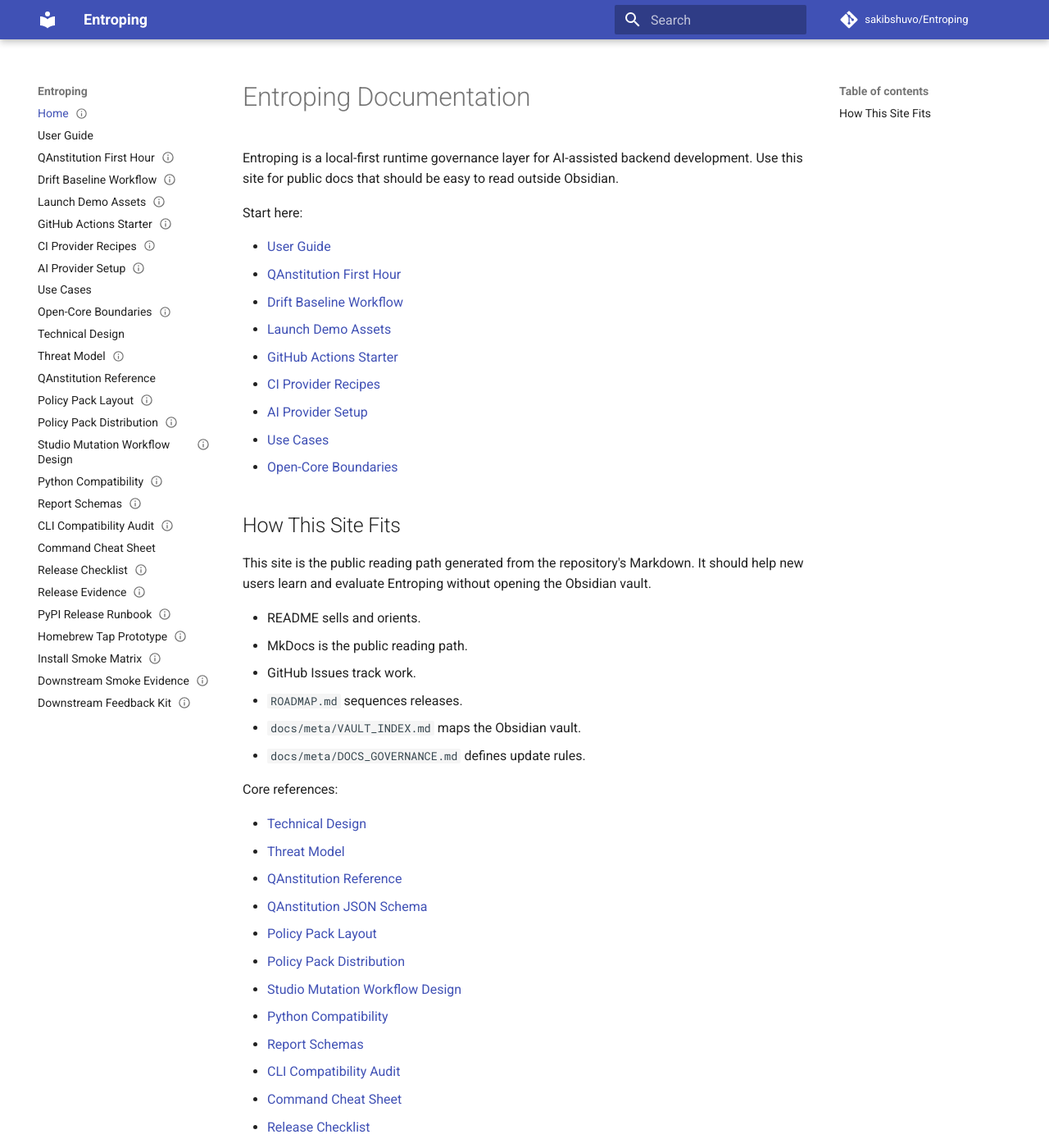
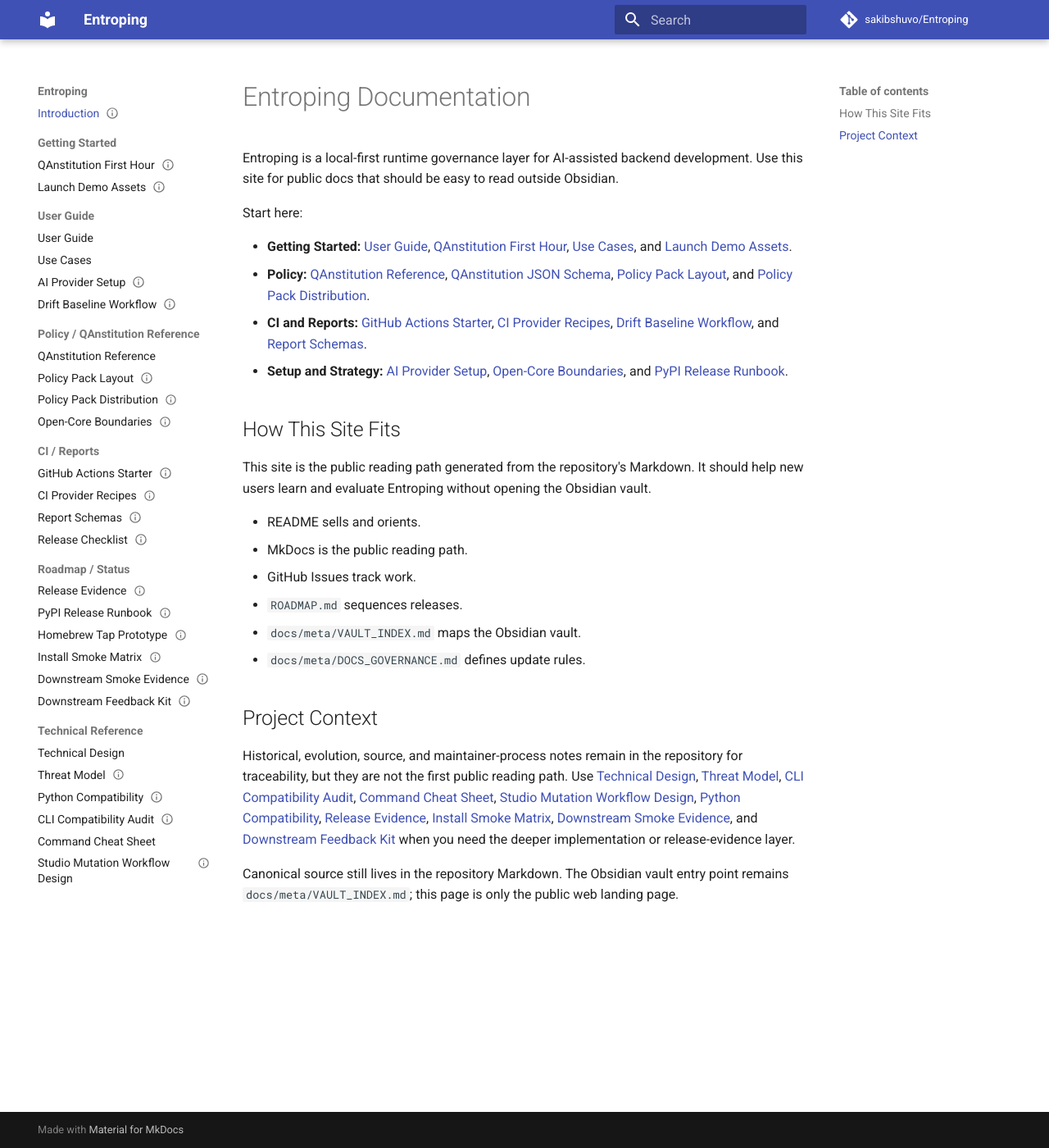
Before and after one commit to sakibshuvo/Entroping, an MkDocs documentation site: the page built from docs/index.md, in a window 1280 px wide and 1400 px high. Shown: the whole window at 82% size. Built offline with MkDocs 1.6.1 and Material for MkDocs 9.7.7, drawn with Linux system fonts in a browser that asks for light colours; comment, search, counter and statistics services are not loaded.

Commit message:
docs(public): slim launch docs path (#356)

```diff
--- a/docs/index.md
+++ b/docs/index.md
@@ -15,15 +15,21 @@ Obsidian.
 
 Start here:
 
-- [User Guide](user/USER_GUIDE.md)
-- [QAnstitution First Hour](user/QANSTITUTION_FIRST_HOUR.md)
-- [Drift Baseline Workflow](user/DRIFT_BASELINE_WORKFLOW.md)
-- [Launch Demo Assets](assets/launch/README.md)
-- [GitHub Actions Starter](user/GITHUB_ACTIONS_STARTER.md)
-- [CI Provider Recipes](user/CI_PROVIDER_RECIPES.md)
-- [AI Provider Setup](user/AI_PROVIDER_SETUP.md)
-- [Use Cases](user/USE_CASES.md)
-- [Open-Core Boundaries](product/OPEN_CORE_BOUNDARIES.md)
+- **Getting Started:** [User Guide](user/USER_GUIDE.md),
+  [QAnstitution First Hour](user/QANSTITUTION_FIRST_HOUR.md),
+  [Use Cases](user/USE_CASES.md), and
+  [Launch Demo Assets](assets/launch/README.md).
+- **Policy:** [QAnstitution Reference](technical/QANSTITUTION_REFERENCE.md),
+  [QAnstitution JSON Schema](technical/qanstitution.schema.json),
+  [Policy Pack Layout](technical/POLICY_PACK_LAYOUT.md), and
+  [Policy Pack Distribution](technical/POLICY_PACK_DISTRIBUTION.md).
+- **CI and Reports:** [GitHub Actions Starter](user/GITHUB_ACTIONS_STARTER.md),
+  [CI Provider Recipes](user/CI_PROVIDER_RECIPES.md),
+  [Drift Baseline Workflow](user/DRIFT_BASELINE_WORKFLOW.md), and
+  [Report Schemas](technical/REPORT_SCHEMAS.md).
+- **Setup and Strategy:** [AI Provider Setup](user/AI_PROVIDER_SETUP.md),
+  [Open-Core Boundaries](product/OPEN_CORE_BOUNDARIES.md), and
+  [PyPI Release Runbook](meta/PYPI_RELEASE_RUNBOOK.md).
 
 ## How This Site Fits
 
@@ -38,25 +44,21 @@ Obsidian vault.
 - `docs/meta/VAULT_INDEX.md` maps the Obsidian vault.
 - `docs/meta/DOCS_GOVERNANCE.md` defines update rules.
 
-Core references:
+## Project Context
 
-- [Technical Design](technical/TDS.md)
-- [Threat Model](technical/THREAT_MODEL.md)
-- [QAnstitution Reference](technical/QANSTITUTION_REFERENCE.md)
-- [QAnstitution JSON Schema](technical/qanstitution.schema.json)
-- [Policy Pack Layout](technical/POLICY_PACK_LAYOUT.md)
-- [Policy Pack Distribution](technical/POLICY_PACK_DISTRIBUTION.md)
-- [Studio Mutation Workflow Design](technical/STUDIO_MUTATION_WORKFLOW_DESIGN.md)
-- [Python Compatibility](technical/PYTHON_COMPATIBILITY.md)
-- [Report Schemas](technical/REPORT_SCHEMAS.md)
-- [CLI Compatibility Audit](technical/CLI_COMPATIBILITY_AUDIT.md)
-- [Command Cheat Sheet](technical/COMMAND_CHEAT_SHEET.md)
-- [Release Checklist](meta/RELEASE_CHECKLIST.md)
-- [Release Evidence](meta/RELEASE_EVIDENCE.md)
-- [PyPI Release Runbook](meta/PYPI_RELEASE_RUNBOOK.md)
-- [Install Smoke Matrix](meta/INSTALL_SMOKE_MATRIX.md)
-- [Downstream Smoke Evidence](meta/DOWNSTREAM_SMOKE_EVIDENCE.md)
-- [Downstream Feedback Kit](meta/DOWNSTREAM_FEEDBACK_KIT.md)
+Historical, evolution, source, and maintainer-process notes remain in the
+repository for traceability, but they are not the first public reading path.
+Use [Technical Design](technical/TDS.md),
+[Threat Model](technical/THREAT_MODEL.md),
+[CLI Compatibility Audit](technical/CLI_COMPATIBILITY_AUDIT.md),
+[Command Cheat Sheet](technical/COMMAND_CHEAT_SHEET.md),
+[Studio Mutation Workflow Design](technical/STUDIO_MUTATION_WORKFLOW_DESIGN.md),
+[Python Compatibility](technical/PYTHON_COMPATIBILITY.md),
+[Release Evidence](meta/RELEASE_EVIDENCE.md),
+[Install Smoke Matrix](meta/INSTALL_SMOKE_MATRIX.md),
+[Downstream Smoke Evidence](meta/DOWNSTREAM_SMOKE_EVIDENCE.md), and
+[Downstream Feedback Kit](meta/DOWNSTREAM_FEEDBACK_KIT.md) when you need the
+deeper implementation or release-evidence layer.
 
 Canonical source still lives in the repository Markdown. The Obsidian vault
 entry point remains `docs/meta/VAULT_INDEX.md`; this page is only the public web landing page.
--- a/mkdocs.yml
+++ b/mkdocs.yml
@@ -25,30 +25,36 @@ markdown_extensions:
   - pymdownx.superfences
 
 nav:
-  - Home: index.md
-  - User Guide: user/USER_GUIDE.md
-  - QAnstitution First Hour: user/QANSTITUTION_FIRST_HOUR.md
-  - Drift Baseline Workflow: user/DRIFT_BASELINE_WORKFLOW.md
-  - Launch Demo Assets: assets/launch/README.md
-  - GitHub Actions Starter: user/GITHUB_ACTIONS_STARTER.md
-  - CI Provider Recipes: user/CI_PROVIDER_RECIPES.md
-  - AI Provider Setup: user/AI_PROVIDER_SETUP.md
-  - Use Cases: user/USE_CASES.md
-  - Open-Core Boundaries: product/OPEN_CORE_BOUNDARIES.md
-  - Technical Design: technical/TDS.md
-  - Threat Model: technical/THREAT_MODEL.md
-  - QAnstitution Reference: technical/QANSTITUTION_REFERENCE.md
-  - Policy Pack Layout: technical/POLICY_PACK_LAYOUT.md
-  - Policy Pack Distribution: technical/POLICY_PACK_DISTRIBUTION.md
-  - Studio Mutation Workflow Design: technical/STUDIO_MUTATION_WORKFLOW_DESIGN.md
-  - Python Compatibility: technical/PYTHON_COMPATIBILITY.md
-  - Report Schemas: technical/REPORT_SCHEMAS.md
-  - CLI Compatibility Audit: technical/CLI_COMPATIBILITY_AUDIT.md
-  - Command Cheat Sheet: technical/COMMAND_CHEAT_SHEET.md
-  - Release Checklist: meta/RELEASE_CHECKLIST.md
-  - Release Evidence: meta/RELEASE_EVIDENCE.md
-  - PyPI Release Runbook: meta/PYPI_RELEASE_RUNBOOK.md
-  - Homebrew Tap Prototype: meta/HOMEBREW_TAP_PROTOTYPE.md
-  - Install Smoke Matrix: meta/INSTALL_SMOKE_MATRIX.md
-  - Downstream Smoke Evidence: meta/DOWNSTREAM_SMOKE_EVIDENCE.md
-  - Downstream Feedback Kit: meta/DOWNSTREAM_FEEDBACK_KIT.md
+  - Introduction: index.md
+  - Getting Started:
+      - QAnstitution First Hour: user/QANSTITUTION_FIRST_HOUR.md
+      - Launch Demo Assets: assets/launch/README.md
+  - User Guide:
+      - User Guide: user/USER_GUIDE.md
+      - Use Cases: user/USE_CASES.md
+      - AI Provider Setup: user/AI_PROVIDER_SETUP.md
+      - Drift Baseline Workflow: user/DRIFT_BASELINE_WORKFLOW.md
+  - Policy / QAnstitution Reference:
+      - QAnstitution Reference: technical/QANSTITUTION_REFERENCE.md
+      - Policy Pack Layout: technical/POLICY_PACK_LAYOUT.md
+      - Policy Pack Distribution: technical/POLICY_PACK_DISTRIBUTION.md
+      - Open-Core Boundaries: product/OPEN_CORE_BOUNDARIES.md
+  - CI / Reports:
+      - GitHub Actions Starter: user/GITHUB_ACTIONS_STARTER.md
+      - CI Provider Recipes: user/CI_PROVIDER_RECIPES.md
+      - Report Schemas: technical/REPORT_SCHEMAS.md
+      - Release Checklist: meta/RELEASE_CHECKLIST.md
+  - Roadmap / Status:
+      - Release Evidence: meta/RELEASE_EVIDENCE.md
+      - PyPI Release Runbook: meta/PYPI_RELEASE_RUNBOOK.md
+      - Homebrew Tap Prototype: meta/HOMEBREW_TAP_PROTOTYPE.md
+      - Install Smoke Matrix: meta/INSTALL_SMOKE_MATRIX.md
+      - Downstream Smoke Evidence: meta/DOWNSTREAM_SMOKE_EVIDENCE.md
+      - Downstream Feedback Kit: meta/DOWNSTREAM_FEEDBACK_KIT.md
+  - Technical Reference:
+      - Technical Design: technical/TDS.md
+      - Threat Model: technical/THREAT_MODEL.md
+      - Python Compatibility: technical/PYTHON_COMPATIBILITY.md
+      - CLI Compatibility Audit: technical/CLI_COMPATIBILITY_AUDIT.md
+      - Command Cheat Sheet: technical/COMMAND_CHEAT_SHEET.md
+      - Studio Mutation Workflow Design: technical/STUDIO_MUTATION_WORKFLOW_DESIGN.md
```
Also changed, not shown: .context/changelog.md (+4 -0 lines), .context/plan.md (+4 -0 lines), README.md (+41 -69 lines), docs/meta/DOCS_GOVERNANCE.md (+21 -0 lines), docs/meta/PROJECT_PROGRESS.md (+5 -4 lines), 2 other files.
